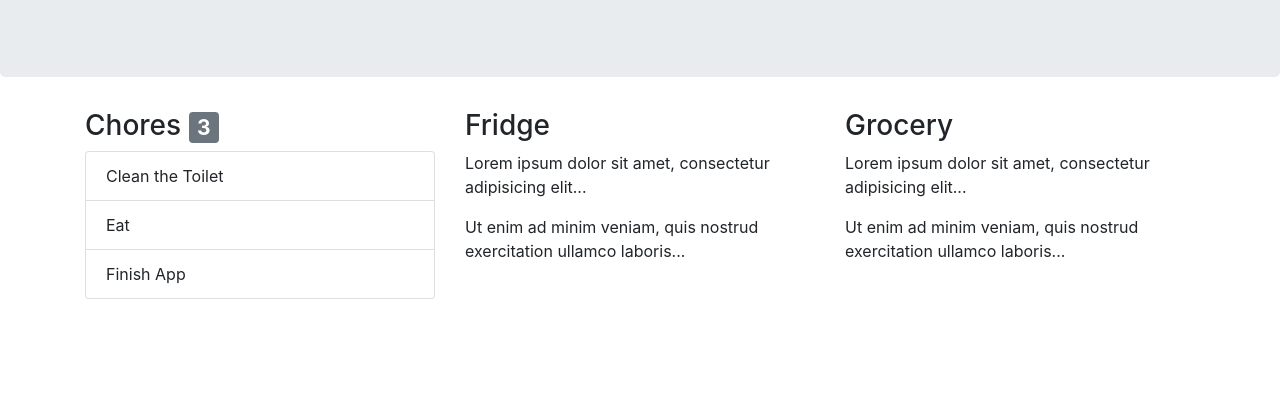
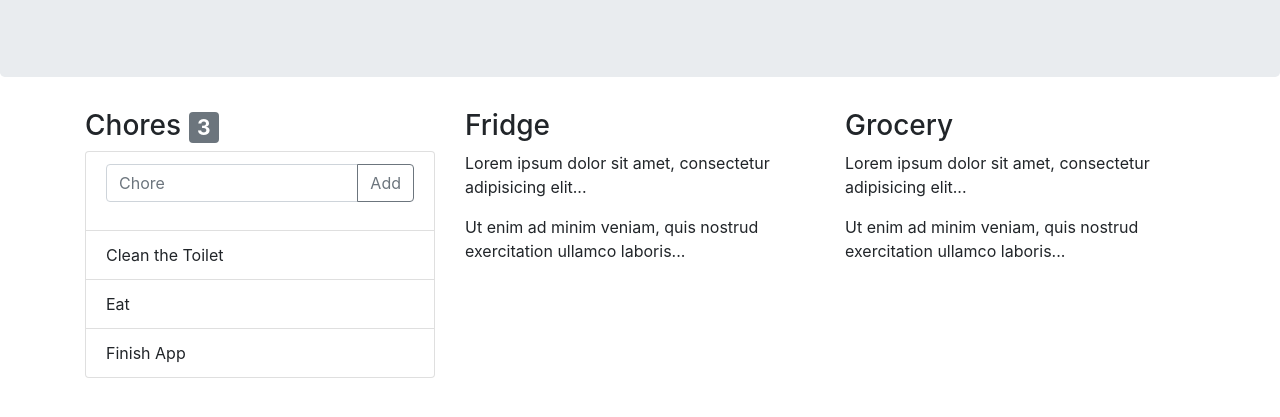
Before and after one commit to alexshi0000/FoodyRoomies, a website: page index.html in a window 1280 px wide. Shown: the part 147-564 px from the top of the page. Drawn offline with nearby package versions, Linux system fonts and the light colour scheme.

Commit message:
more shit

```diff
--- a/index.html
+++ b/index.html
@@ -9,6 +9,12 @@
     <link rel="stylesheet" href="https://stackpath.bootstrapcdn.com/bootstrap/4.3.1/css/bootstrap.min.css" integrity="sha384-ggOyR0iXCbMQv3Xipma34MD+dH/1fQ784/j6cY/iJTQUOhcWr7x9JvoRxT2MZw1T" crossorigin="anonymous">
 
     <title>Foody Roomie</title>
+
+     <!-- Optional JavaScript -->
+    <!-- jQuery first, then Popper.js, then Bootstrap JS -->
+    <script src="https://code.jquery.com/jquery-3.3.1.slim.min.js" integrity="sha384-q8i/X+965DzO0rT7abK41JStQIAqVgRVzpbzo5smXKp4YfRvH+8abtTE1Pi6jizo" crossorigin="anonymous"></script>
+    <script src="https://cdnjs.cloudflare.com/ajax/libs/popper.js/1.14.7/umd/popper.min.js" integrity="sha384-UO2eT0CpHqdSJQ6hJty5KVphtPhzWj9WO1clHTMGa3JDZwrnQq4sF86dIHNDz0W1" crossorigin="anonymous"></script>
+    <script src="https://stackpath.bootstrapcdn.com/bootstrap/4.3.1/js/bootstrap.min.js" integrity="sha384-JjSmVgyd0p3pXB1rRibZUAYoIIy6OrQ6VrjIEaFf/nJGzIxFDsf4x0xIM+B07jRM" crossorigin="anonymous"></script>
   </head>
   <body>
     <div class="jumbotron text-center">
@@ -22,6 +28,14 @@
             <h3>Chores  <span class="badge badge-secondary">3</span></h3>
 
             <ul class="list-group">
+                <li class="list-group-item">
+                    <div class="input-group mb-3">
+                            <input type="text" class="form-control" placeholder="Chore" aria-label="Recipient's username" aria-describedby="button-addon2">
+                                <div class="input-group-append">
+                                    <button class="btn btn-outline-secondary" type="button" id="button-addon2">Add</button>
+                                </div>
+                            </div>
+                </li>
                 <li class="list-group-item">Clean the Toilet</li>
                 <li class="list-group-item">Eat</li>
                 <li class="list-group-item">Finish App</li>
@@ -39,12 +53,5 @@
           </div>
         </div>
       </div>
-
-
-    <!-- Optional JavaScript -->
-    <!-- jQuery first, then Popper.js, then Bootstrap JS -->
-    <script src="https://code.jquery.com/jquery-3.3.1.slim.min.js" integrity="sha384-q8i/X+965DzO0rT7abK41JStQIAqVgRVzpbzo5smXKp4YfRvH+8abtTE1Pi6jizo" crossorigin="anonymous"></script>
-    <script src="https://cdnjs.cloudflare.com/ajax/libs/popper.js/1.14.7/umd/popper.min.js" integrity="sha384-UO2eT0CpHqdSJQ6hJty5KVphtPhzWj9WO1clHTMGa3JDZwrnQq4sF86dIHNDz0W1" crossorigin="anonymous"></script>
-    <script src="https://stackpath.bootstrapcdn.com/bootstrap/4.3.1/js/bootstrap.min.js" integrity="sha384-JjSmVgyd0p3pXB1rRibZUAYoIIy6OrQ6VrjIEaFf/nJGzIxFDsf4x0xIM+B07jRM" crossorigin="anonymous"></script>
   </body>
 </html>
```
